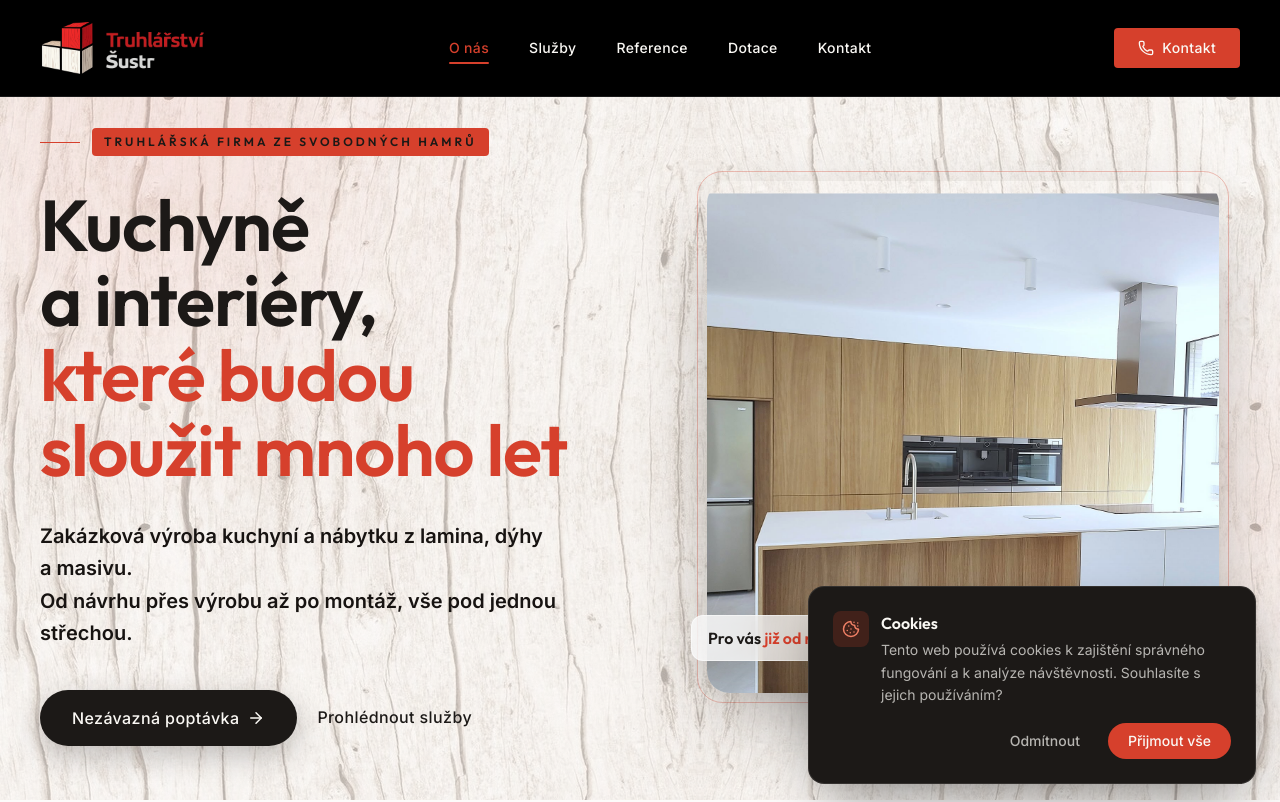
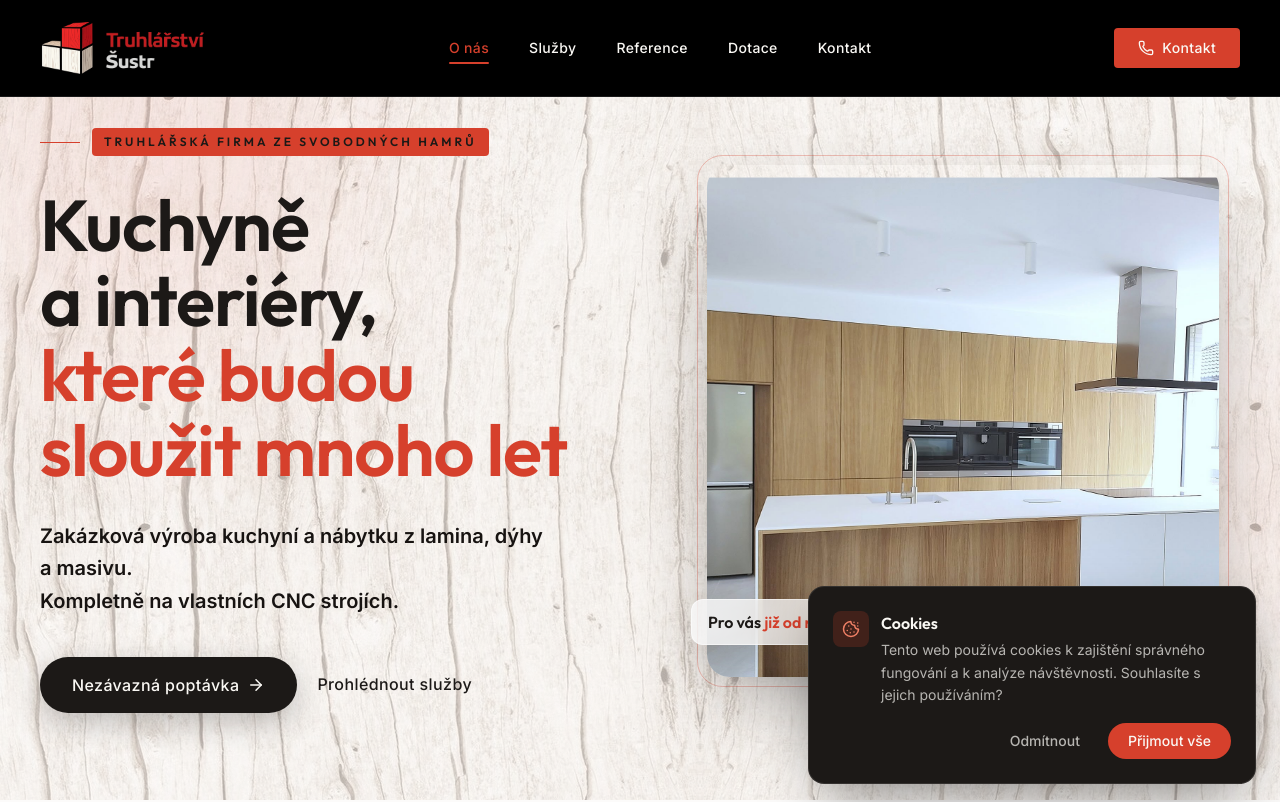
Before and after one commit to Frenkoff30/TRUHLARSVISUSTRWEB, a React (Vite) app: page / in a window 1280 px wide. Shown: the top 802 px of the page. Built offline with nearby package versions, Linux system fonts and the light colour scheme.

Commit message:
Hero: upraven text, bez opakovani

```diff
--- a/src/components/Hero.jsx
+++ b/src/components/Hero.jsx
@@ -63,7 +63,7 @@ export default function Hero() {
           <p className="mt-8 text-bark text-lg md:text-xl leading-relaxed max-w-xl font-semibold">
             Zakázková výroba kuchyní a&nbsp;nábytku z&nbsp;lamina, dýhy a&nbsp;masivu.
             <br />
-            Od návrhu přes výrobu až po montáž, vše pod jednou střechou.
+            Kompletně na vlastních CNC strojích.
           </p>
 
           <div className="mt-10 flex flex-wrap items-center gap-5">
```
